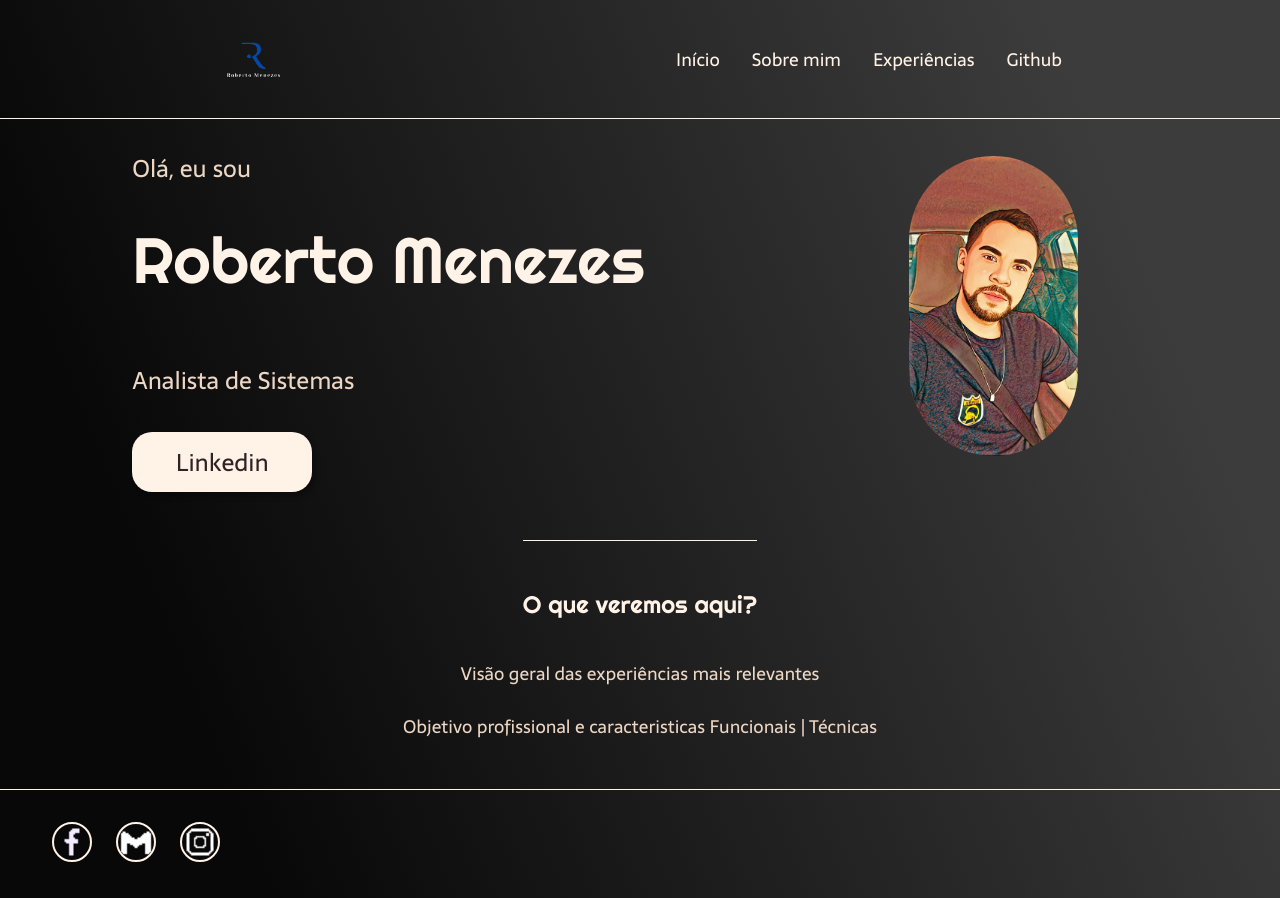
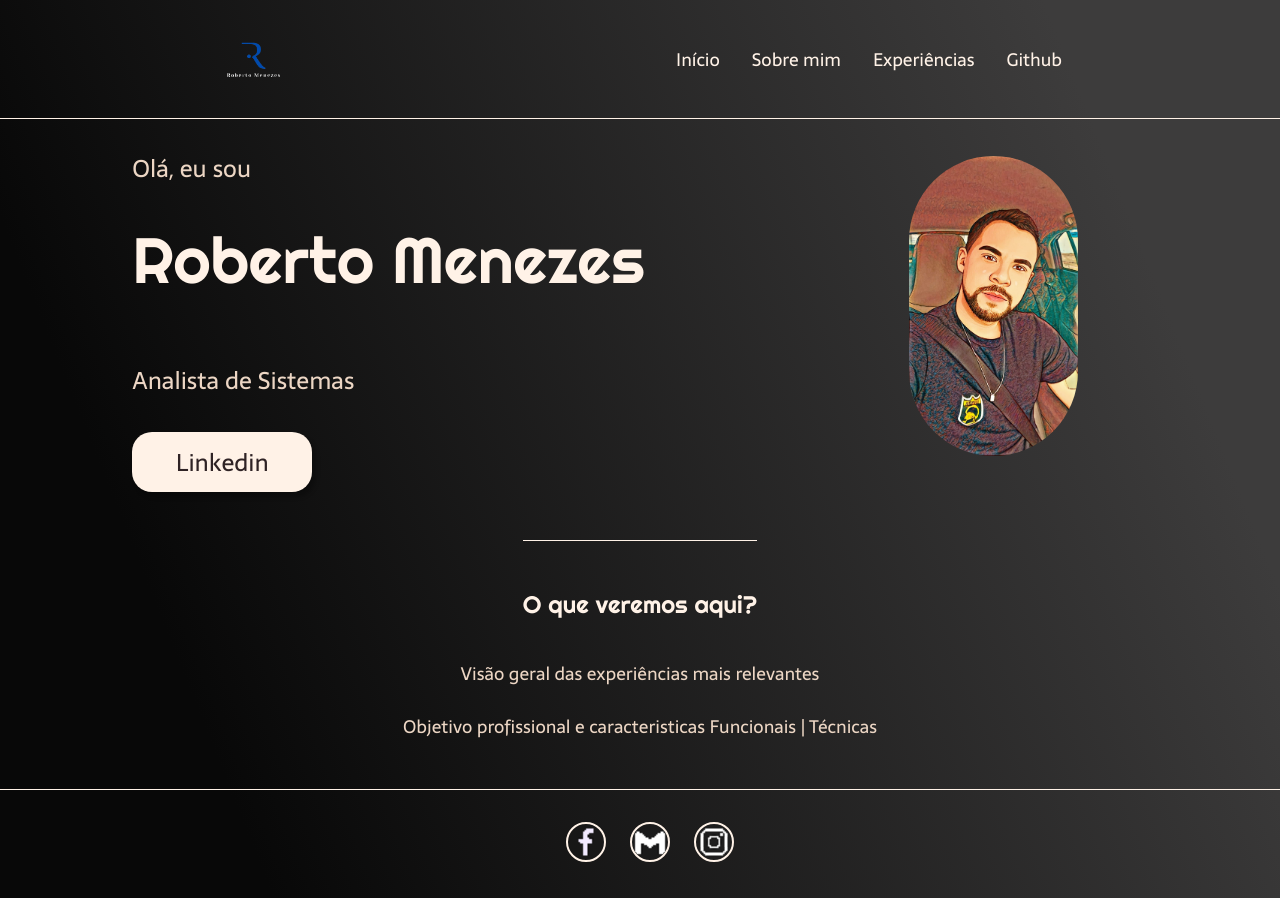
Before and after one commit to robertoallexandre/Portif-lio, a plain HTML site: page index.html in a window 1280 px wide. Drawn offline with Linux system fonts and the light colour scheme.

Commit message:
Configurações CSS 3

```diff
--- a/style.css
+++ b/style.css
@@ -123,15 +123,18 @@ body{
 .rodape{
     border-top: 0.4px solid #fff2e7;
     padding: 32px;
+    justify-content: center;
+    text-align: center;
 }
 
 .rodape-imagem{
     width: 40px;
     display: inline-flex;
-    justify-items: center;
     border: 2px solid #fff2e7;
     border-radius: 50%;
     margin-left: 20px;
+    justify-content: center;
+    text-align: center;
 }
 
 .rodape-imagem :hover{
```
